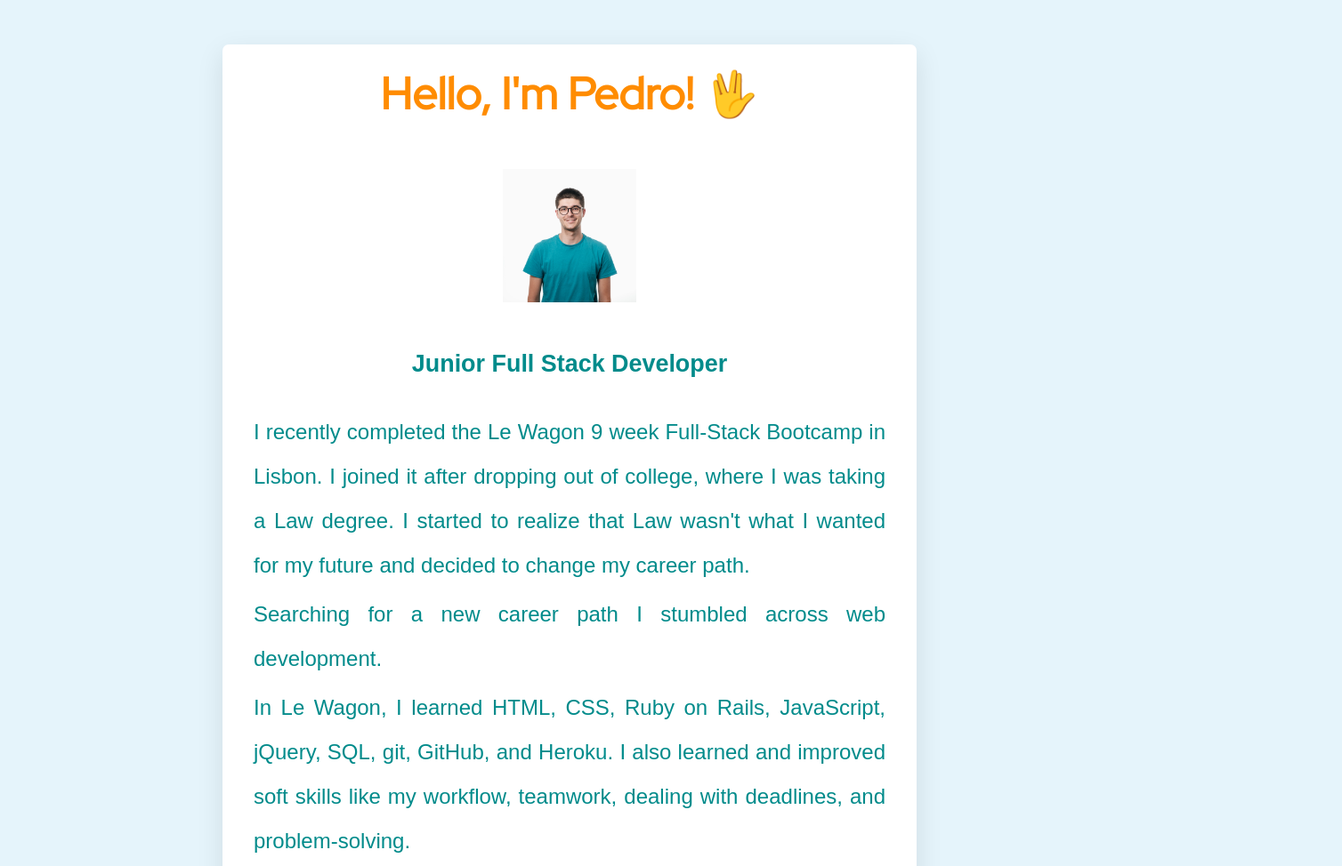
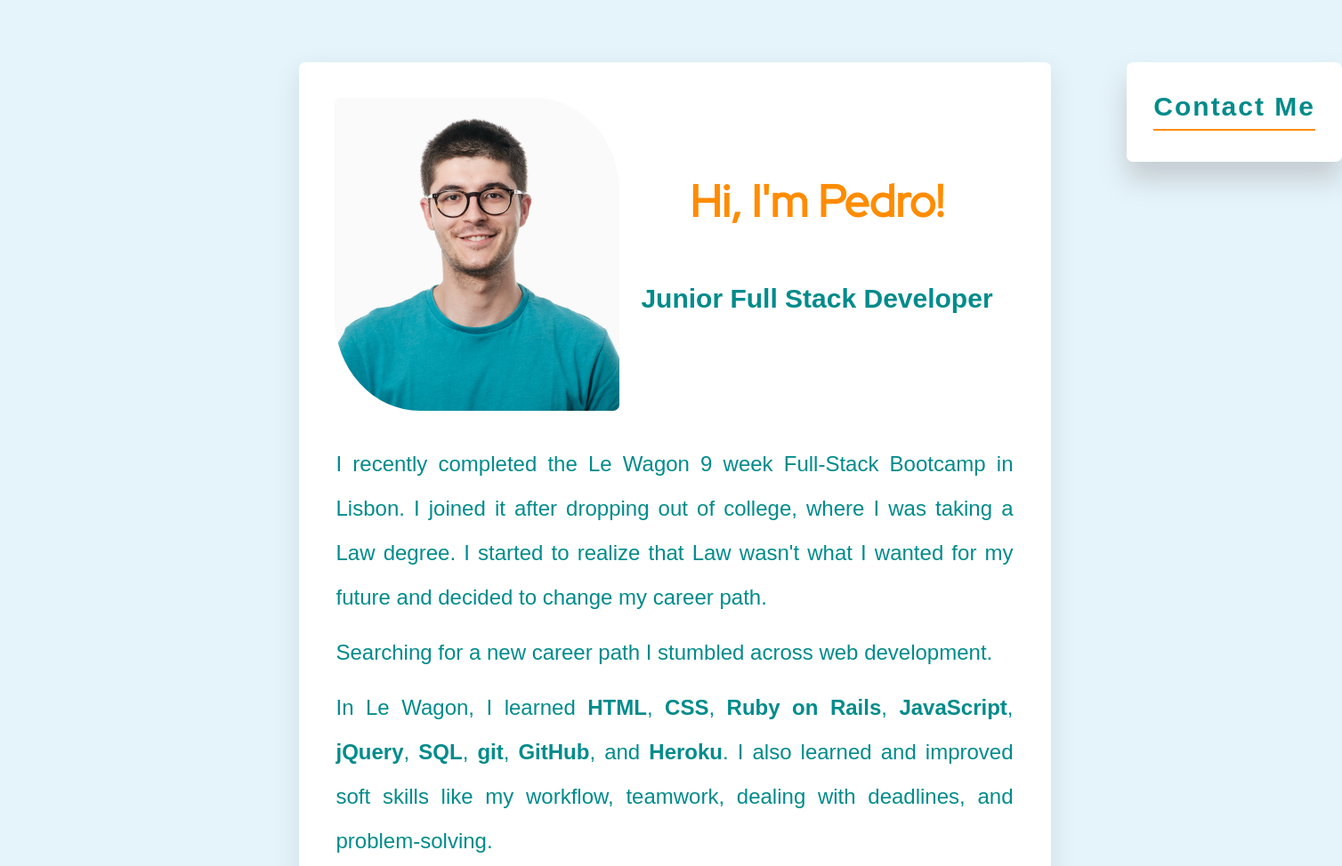
Before and after one commit to PedroBailaAndrade/PedroBailaAndrade.github.io, a plain HTML site: page index.html in a window 1280 px wide. Shown: the top 974 px of the page at 89% size, 1508 px wide, since content can reach past the window. Drawn offline with Linux system fonts and the light colour scheme; a web font is replaced by a local one.

Commit message:
css and js

```diff
--- a/index.html
+++ b/index.html
@@ -12,26 +12,43 @@
     <body>
       <div class="container">
         <div class="card1">
-        <h1>Hello, I'm Pedro! 🖖</h1>
-        <img src="images/photo.jpg" width="150px" alt="Pedro Andrade" id="profile-img">
-        <h3>Junior Full Stack Developer</h3>
+          <div class="header">
+            <img src="images/profile.png" alt="Pedro Andrade" id="profile-img">
+            <div class="header-text">
+              <h1>Hi, I'm Pedro!</h1>
+              <h3>Junior Full Stack Developer</h3>
+            </div>
+          </div>
         <p>I recently completed the Le Wagon 9 week Full-Stack Bootcamp in Lisbon. I joined it after dropping out of college, where I was taking a Law degree. I started to realize that Law wasn't what I wanted for my future and decided to change my career path.</p>
         <p>Searching for a new career path I stumbled across web development.
 </p>
-        <p>In Le Wagon, I learned HTML, CSS, Ruby on Rails, JavaScript, jQuery, SQL, git, GitHub, and Heroku. I also learned and improved soft skills like my workflow, teamwork, dealing with deadlines, and problem-solving.
+        <p>In Le Wagon, I learned <strong>HTML</strong>, <strong>CSS</strong>, <strong>Ruby on Rails</strong>, <strong>JavaScript</strong>, <strong>jQuery</strong>, <strong>SQL</strong>, <strong>git</strong>, <strong>GitHub</strong>, and <strong>Heroku</strong>. I also learned and improved soft skills like my workflow, teamwork, dealing with deadlines, and problem-solving.
 </p>
         <p><strong>Now I'm searching for a job where I can grow. By learning new programming languages and improving the ones that I already know. And continue to improve my soft skills.
 </strong></p>
         </div>
-        <div class="card2">
-        <h2 id="follow">Contact Me</h2>
-        <p>pedrocbva@gmail.com</p>
-          <div class="links">
-            <a href="https://github.com/PedroBailaAndrade" target="_blank"><i class="fab fa-github-square"></i></a>
-            <a href="https://www.linkedin.com/in/pedro-baila-andrade" target="_blank"><i class="fab fa-linkedin"></i></a>
+        <div class="card2" onclick="myContact()">
+        <h2>Contact Me</h2>
+          <div class="card2-info">
+            <p>pedrocbva@gmail.com</p>
+            <div class="links">
+              <a href="https://github.com/PedroBailaAndrade" target="_blank" id="a1"><i class="fab fa-github-square"></i></a>
+              <a href="https://www.linkedin.com/in/pedro-baila-andrade" target="_blank"><i class="fab fa-linkedin"></i></a>
+            </div>
           </div>
         </div>
       </div>
     </body>
   </html>
+
+<script>
+  function myContact() {
+    var elem = document.querySelector(".card2-info")
+      if (elem.style.display === "none") {
+        elem.style.display = "contents";
+      } else {
+        elem.style.display = "none";
+      };
+  };
+</script>
 <!-- end of file>
--- a/style.css
+++ b/style.css
@@ -4,6 +4,11 @@ body {
   font-family: 'Blinker', sans-serif;
   font-size: 23px;
   line-height: 50px;
+}
+
+#profile-img {
+  width: 320px;
+  border-radius: 7px 30%;
 }
 
 h1 {
@@ -14,20 +19,39 @@ h1 {
   margin-bottom: 60px;
 }
 
+h2 {
+  margin: 20px 0px 20px;
+  font-weight: bold;
+  font-size: 30px;
+  letter-spacing: 2px;
+  border-bottom: 2px solid #ff8c00;
+}
+
+h3 {
+  font-size: 30px;
+  font-weight: bold;
+}
+
 p {
   font-size: 24px;
-  margin: 5px;
+  margin: 5px 12px 12px;
   text-align: justify;
 }
 
 a {
-  margin: 7px;
   font-size: 45px;
 }
 
+#a1 {
+  margin-right: 40px;
+}
+
 .container {
-  width: 820px;
   margin: 50px auto;
+  width: 1500px;
+  display: flex;
+  flex-direction: row;
+  justify-content: flex-end;
 }
 
 @media (max-width: 720px) {
@@ -56,22 +80,44 @@ a {
 
 .card1 {
   background-color: white;
-  padding: 10px 30px 30px 30px;
-  margin: 20px;
+  padding: 30px;
+  margin: 20px auto;
   border-radius: 7px;
   box-shadow: 0px 10px 30px rgba(0,0,0,0.1);
+  width: 785px;
+}
+
+.header {
+  display: flex;
+  margin: 10px 10px 35px;
+  justify-content: space-evenly;
+}
+
+.header-text {
   text-align: center;
+  margin: auto;
 }
 
 .card2 {
   background-color: white;
-  padding: 5px 30px 30px 30px;
-  margin: 20px;
+  padding: 5px 30px 15px 30px;
+  margin: 20px auto;
   border-radius: 7px;
   box-shadow: 0px 20px 30px rgba(121,112,112,0.3);
   text-align: center;
+  height: fit-content;
+  position: fixed;
+}
+
+.card2 p {
+  text-align: center;
+}
+
+.card2-info {
+  display: none;
 }
 
 .links {
-  justify-content: space-between;
+  display: flex;
+  justify-content: space-evenly;
 }
```
Also changed, not shown: images/photo.jpg (deleted), images/profile.png (added).
